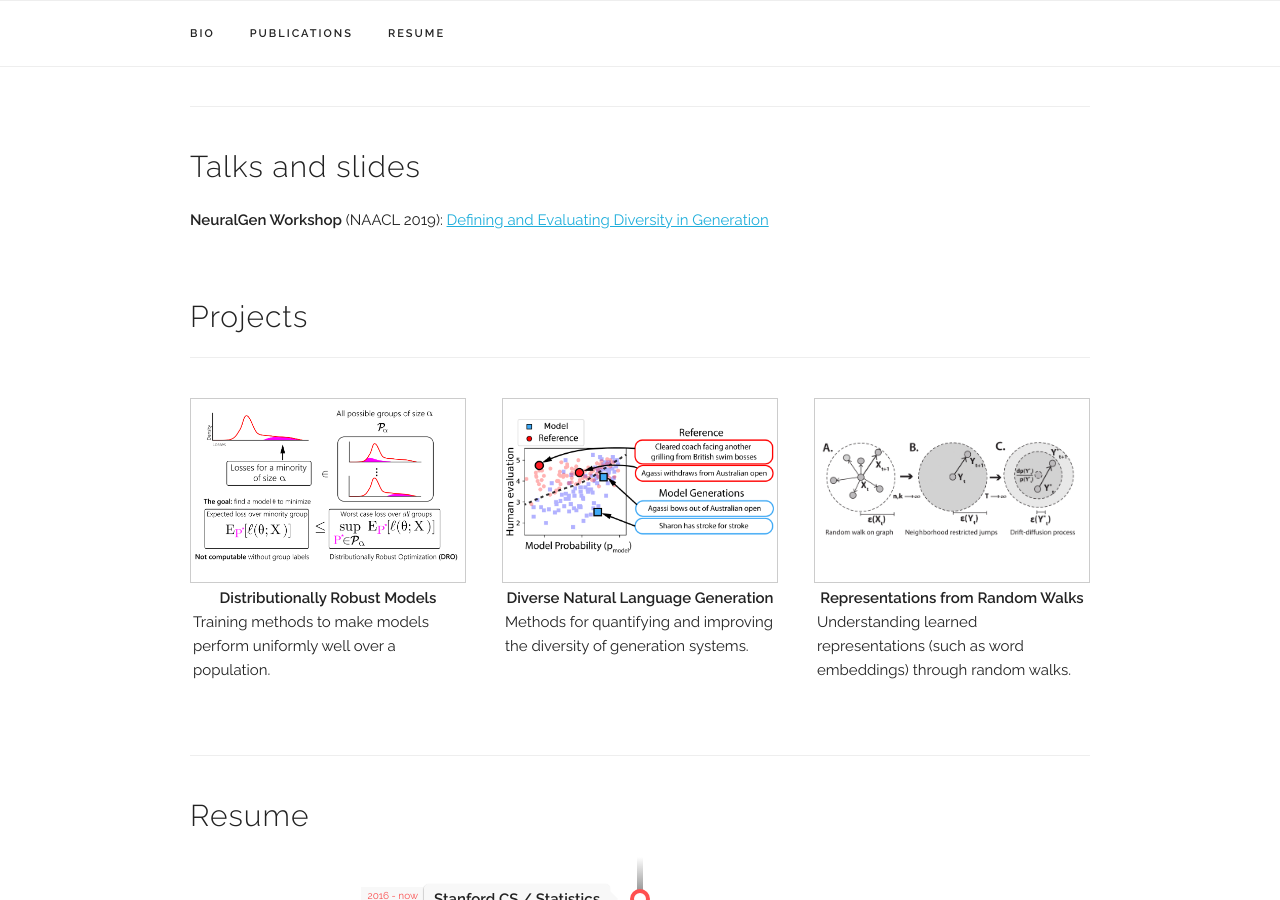
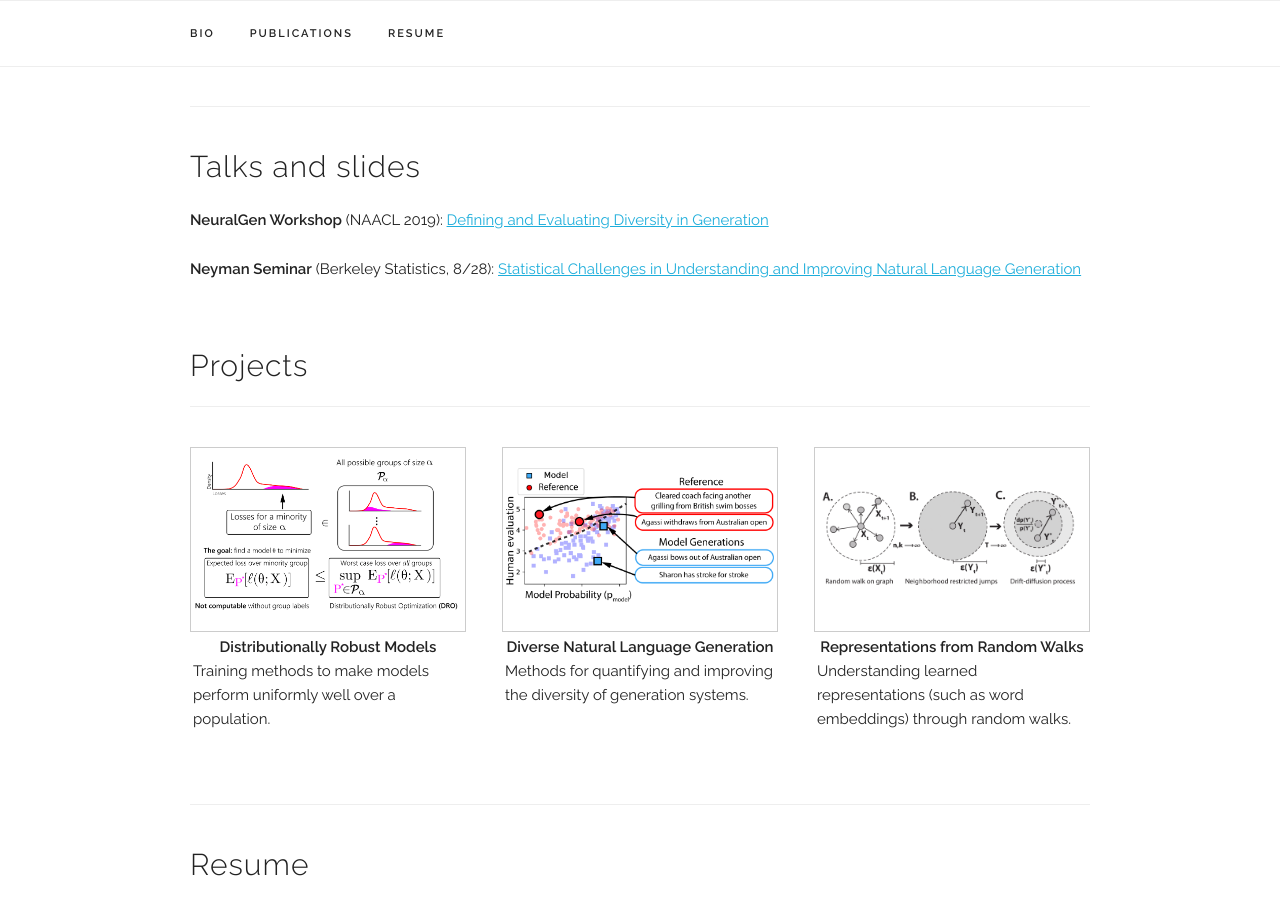
Before and after one commit to thashim/thashim.github.io, a Jekyll site: the page built from index.html, in a window 1280 px wide and 900 px high, scrolled down 1654 px. Built offline with Jekyll 4.4.1, drawn with Linux system fonts in a browser that asks for light colours.

Commit message:
talk slides

```diff
--- a/_data/talks.yaml
+++ b/_data/talks.yaml
@@ -4,3 +4,8 @@ talks:
       title: "Defining and Evaluating Diversity in Generation"
       category: "current"
       link: "https://drive.google.com/open?id=1P--z-jGWMtrSHdjB64X4BEwuIedzkO6N"
+    - name: "Neyman Seminar"
+      time: "Berkeley Statistics, 8/28"
+      title: "Statistical Challenges in Understanding and Improving Natural Language Generation"
+      category: "current"
+      link: "https://drive.google.com/file/d/1sJBk4lZnXQtRIYuofTLgO93Wg_bLhZSO/view?usp=sharing"
```
Also changed, not shown: 1 other file.
